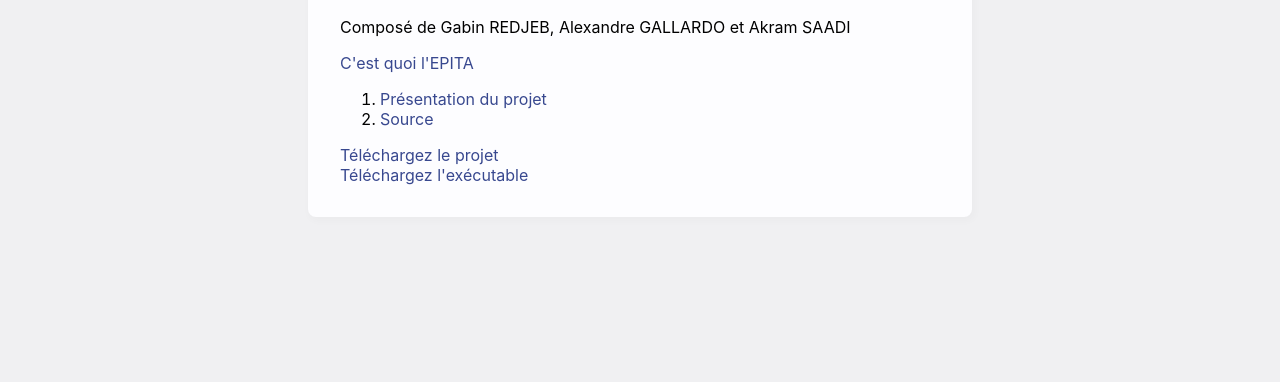
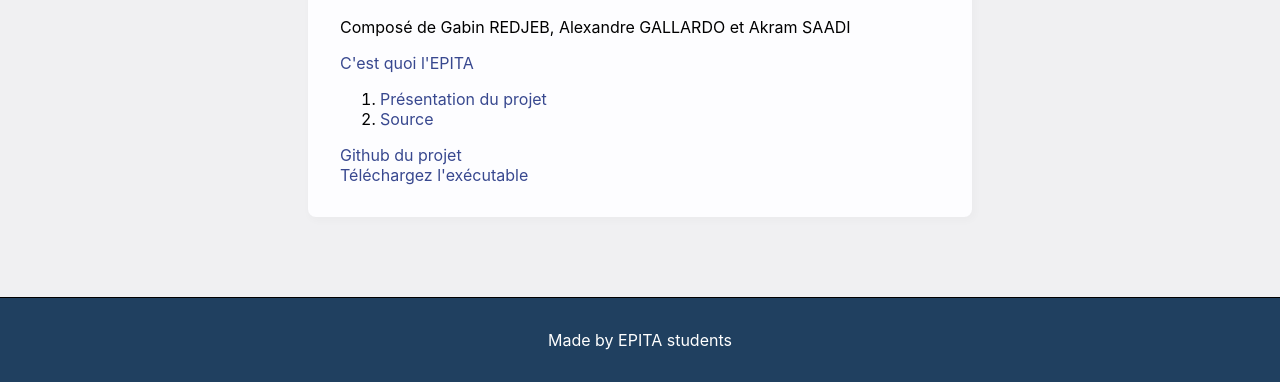
Before and after one commit to Poussin16/RG2A, a plain HTML site: page siteweb/index.html in a window 1280 px wide. Shown: the part 494-876 px from the top of the page. Before the commit the page ends 800 px from the top, so only its background shows below. Drawn offline with Linux system fonts and the light colour scheme.

Commit message:
v2-siteweb

```diff
--- a/siteweb/index.html
+++ b/siteweb/index.html
@@ -30,6 +30,14 @@
             width: auto;
         }
     }
+    footer {
+        display: flex;
+        padding: 1rem 0;
+        justify-content: center;
+        background: #204060;
+        color: white;
+        border-top: solid black 1px;
+    }
     </style>
 </head>
 
@@ -57,8 +65,14 @@
             </li>
         </ol>
 
-        <a href="">Téléchargez le projet</a><br>
+        <a href="https://github.com/Poussin16/RG2A">Github du projet</a><br>
         <a href="">Téléchargez l'exécutable</a>
     </div>
 
+    <footer>
+        <a>
+        <p>Made by EPITA students</p>
+        </a>
+    </footer>
+
 </body></html>
```
Also changed, not shown: siteweb/avancement.html (+1 -1 lines), siteweb/presentation.html (+1 -1 lines), siteweb/sources.html (+1 -1 lines).
